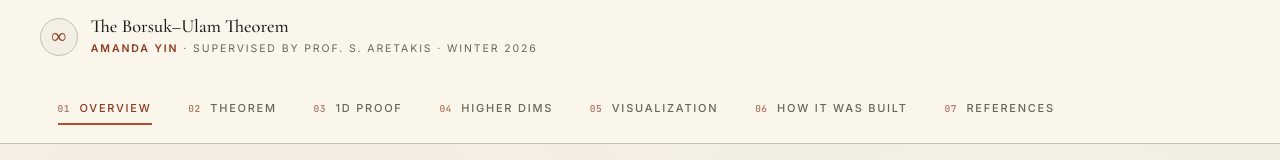
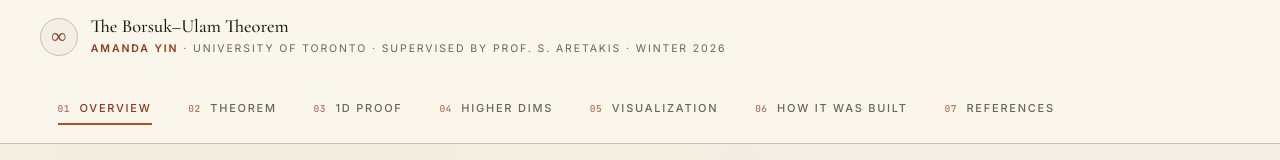
Before and after one commit to amanda-yin-x/borsuk-ulam-3d, a plain HTML site: page borsuk-ulam-visualization.html in a window 1280 px wide. Shown: the top 160 px of the page. Drawn offline with nearby package versions, Linux system fonts and the light colour scheme.

Commit message:
Add University of Toronto to top bar subtitle

```diff
--- a/borsuk-ulam-visualization.html
+++ b/borsuk-ulam-visualization.html
@@ -793,6 +793,7 @@ body::before {
         <div class="topbar__title">The Borsuk–Ulam Theorem</div>
         <div class="topbar__sub">
           <a href="https://amanda-yin-x.github.io/" target="_blank" rel="noopener" class="topbar__sublink">Amanda Yin</a>
+          · University of Toronto
           · supervised by Prof. S. Aretakis
           · Winter 2026
         </div>
```
